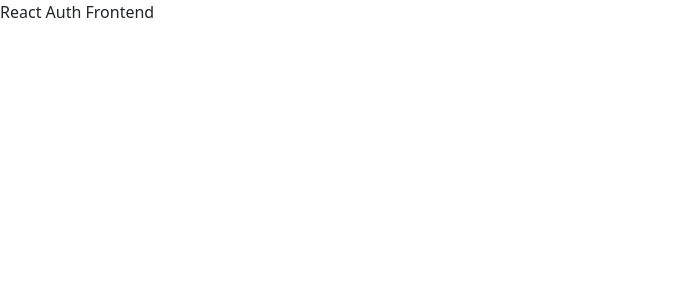
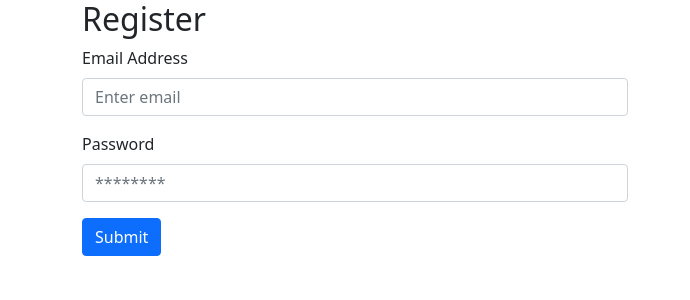
Before and after one commit to triciachow/react-auth-frontend, a React (Create React App) app: page / in a window 1280 px wide. Shown: the top 300 px of the page, without its empty margins (0-690 px from the left). Built offline with nearby package versions, Linux system fonts and the light colour scheme.

Commit message:
Add margin in form groups

```diff
--- a/src/App.js
+++ b/src/App.js
@@ -1,5 +1,17 @@
+import { Col, Container, Row } from "react-bootstrap";
+import Register from "./Register";
+
 function App() {
-  return <div>React Auth Frontend</div>;
+  return (
+    <Container>
+      <Row>
+        <Col md={6} lg={6}>
+          <Register />
+        </Col>
+        <Col md={6} lg={6}></Col>
+      </Row>
+    </Container>
+  );
 }
 
 export default App;
--- a/src/Register.js
+++ b/src/Register.js
@@ -5,11 +5,11 @@ export default function Register() {
     <>
       <h2>Register</h2>
       <Form>
-        <Form.Group controlId="formBasicEmail">
+        <Form.Group className="mb-3" controlId="formBasicEmail">
           <Form.Label>Email Address</Form.Label>
           <Form.Control type="email" placeholder="Enter email" />
         </Form.Group>
-        <Form.Group controlId="formBasicPassword">
+        <Form.Group className="mb-3" controlId="formBasicPassword">
           <Form.Label>Password</Form.Label>
           <Form.Control type="text" placeholder="********" />
         </Form.Group>
```
